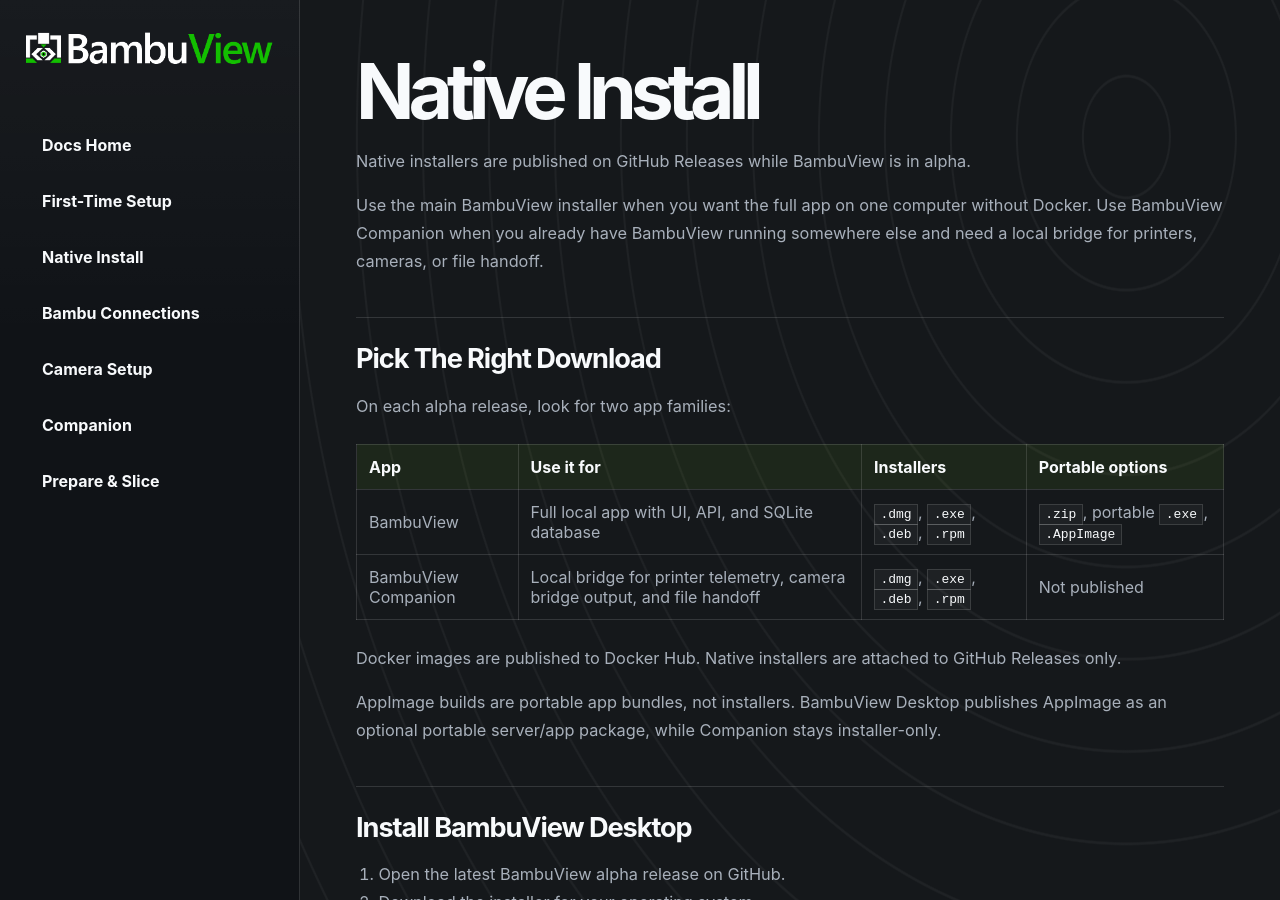
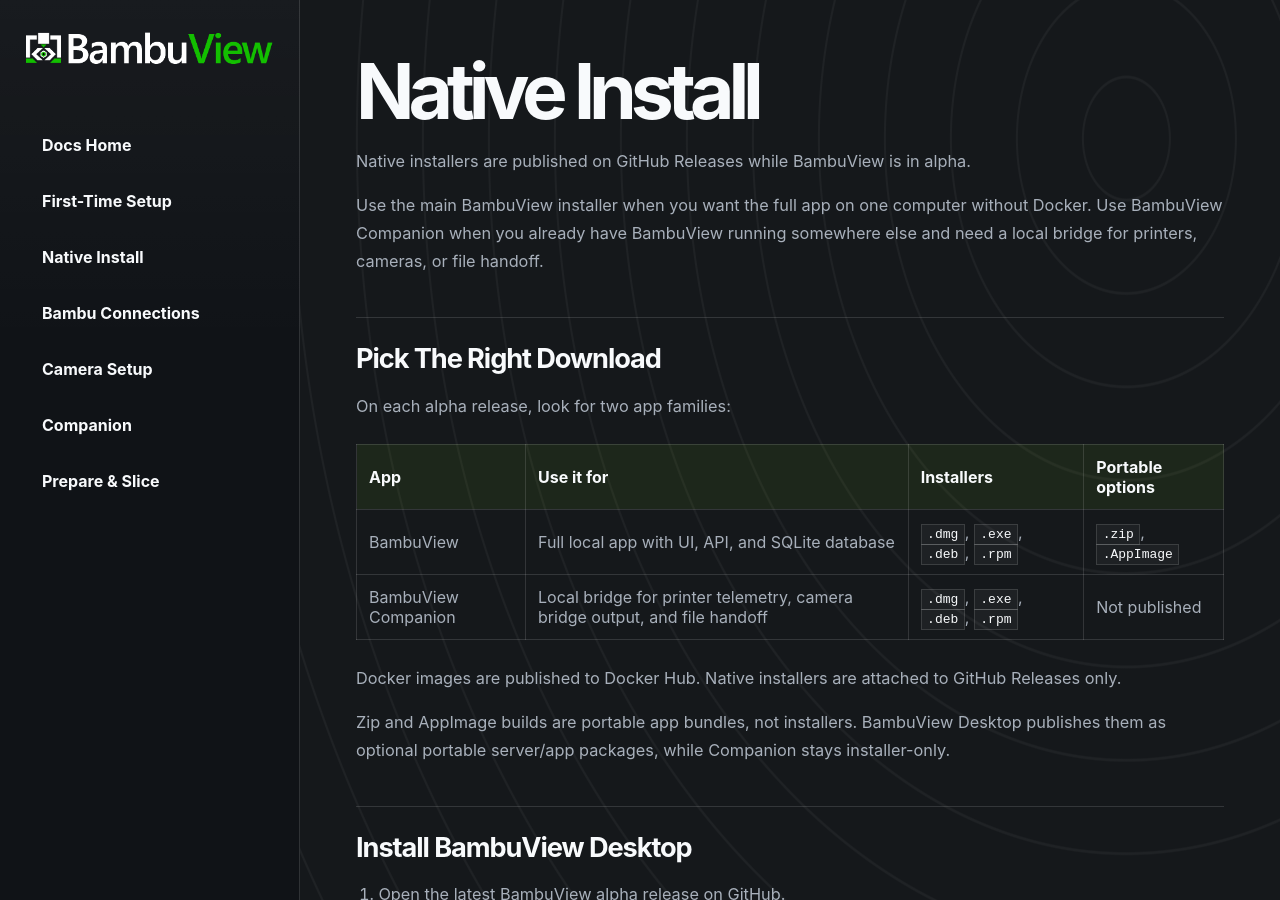
Before and after one commit to DeepDaddyTTV/BambuView, a Jekyll site: the page built from docs/native-install.md, in a window 1280 px wide and 900 px high. Built offline with Jekyll 4.4.1, drawn with Linux system fonts in a browser that asks for light colours.

Commit message:
fix: package desktop portable as zip

```diff
--- a/apps/desktop/package.json
+++ b/apps/desktop/package.json
@@ -87,6 +87,7 @@
     },
     "win": {
       "signExecutable": false,
+      "artifactName": "${productName}-${version}-Portable-${arch}.${ext}",
       "target": [
         {
           "target": "nsis",
@@ -95,7 +96,7 @@
           ]
         },
         {
-          "target": "portable",
+          "target": "zip",
           "arch": [
             "x64"
           ]
@@ -109,9 +110,6 @@
       "createDesktopShortcut": true,
       "createStartMenuShortcut": true,
       "shortcutName": "BambuView"
-    },
-    "portable": {
-      "artifactName": "${productName}-${version}-Portable-${arch}.${ext}"
     },
     "linux": {
       "category": "Utility",
--- a/docs/native-install.md
+++ b/docs/native-install.md
@@ -15,12 +15,12 @@
 
 | App                 | Use it for                                                                 | Installers                     | Portable options                     |
 | ------------------- | -------------------------------------------------------------------------- | ------------------------------ | ------------------------------------ |
-| BambuView           | Full local app with UI, API, and SQLite database                           | `.dmg`, `.exe`, `.deb`, `.rpm` | `.zip`, portable `.exe`, `.AppImage` |
+| BambuView           | Full local app with UI, API, and SQLite database                           | `.dmg`, `.exe`, `.deb`, `.rpm` | `.zip`, `.AppImage`                  |
 | BambuView Companion | Local bridge for printer telemetry, camera bridge output, and file handoff | `.dmg`, `.exe`, `.deb`, `.rpm` | Not published                        |
 
 Docker images are published to Docker Hub. Native installers are attached to GitHub Releases only.
 
-AppImage builds are portable app bundles, not installers. BambuView Desktop publishes AppImage as an optional portable server/app package, while Companion stays installer-only.
+Zip and AppImage builds are portable app bundles, not installers. BambuView Desktop publishes them as optional portable server/app packages, while Companion stays installer-only.
 
 ## Install BambuView Desktop
 
```
Also changed, not shown: .github/workflows/release.yml.
